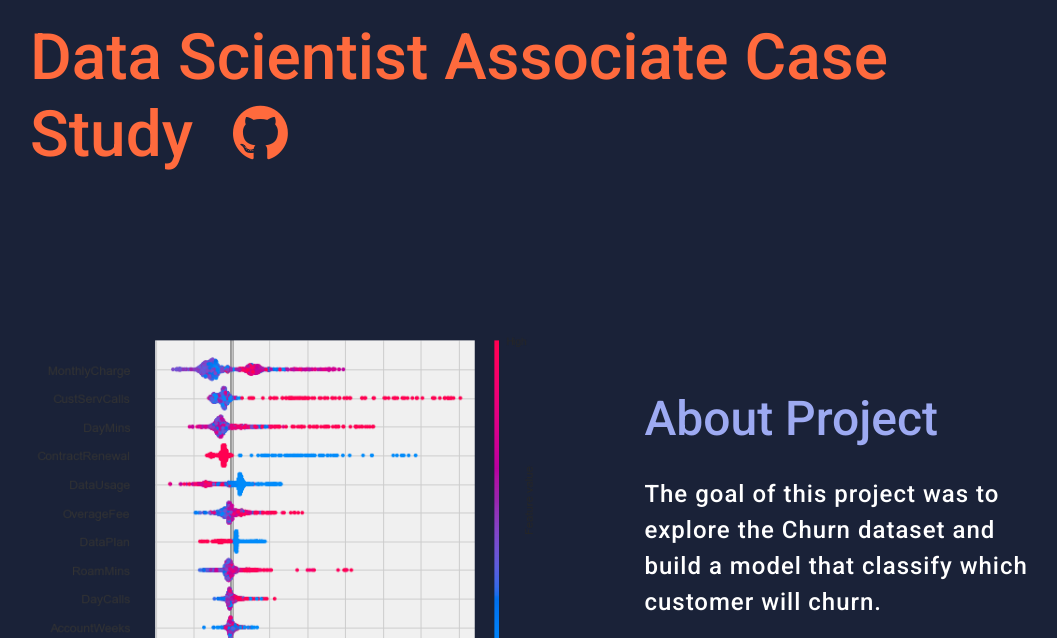
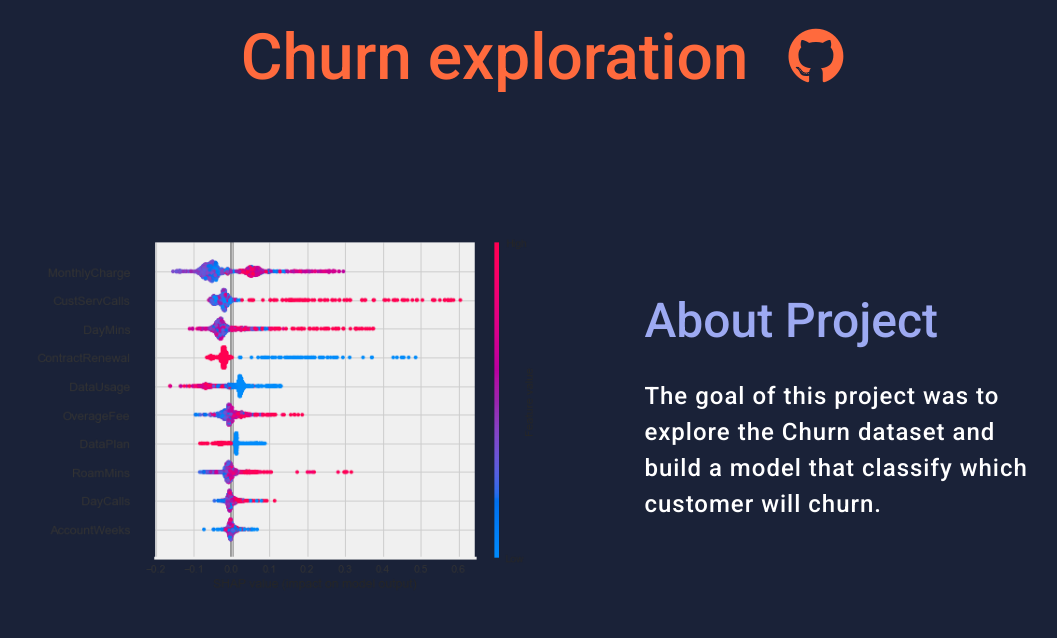
Before and after one commit to CarJung/Django_portfolio_page, a Django app: page /Krzysztof.Wrobel/KW/Churn/ in a window 1280 px wide. Shown: the part 108-746 px from the top of the page, without its empty margins (98-1155 px from the left). Run offline with Django 4.2, Linux system fonts and the light colour scheme.

Commit message:
requirements

```diff
--- a/requirements.txt
+++ b/requirements.txt
@@ -6,10 +6,12 @@
 gunicorn==20.1.0
 heroku==0.1.4
 idna==3.4
+Pillow==9.2.0
 psycopg2==2.9.3
 psycopg2-binary==2.9.3
 python-dateutil==1.5
 python-decouple==3.6
+reportlab==3.6.11
 requests==2.28.1
 sqlparse==0.4.3
 tzdata==2022.4
--- a/templates/Churn.html
+++ b/templates/Churn.html
@@ -56,7 +56,7 @@
 
 
     <div class="project_info">
-        <a href="https://github.com/CarJung/Churn_exploration" target="_blank" rel="noopener noreferrer"><h2>Data Scientist Associate Case Study<i class="fa fa-github" aria-hidden="true"></i></h2></a>
+        <a href="https://github.com/CarJung/Churn_exploration" target="_blank" rel="noopener noreferrer"><h2>Churn exploration<i class="fa fa-github" aria-hidden="true"></i></h2></a>
         <div class="project_info_desc">
             <div class="project_info_img"></div>
             <div class="about_project">
```
